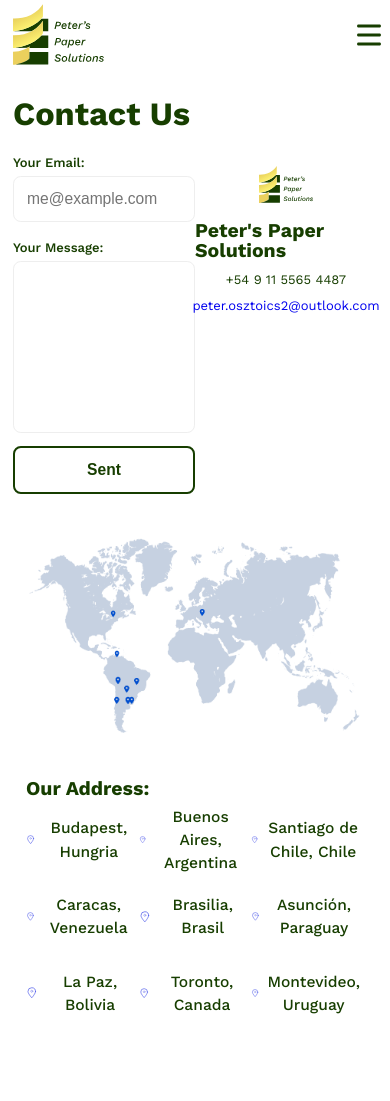
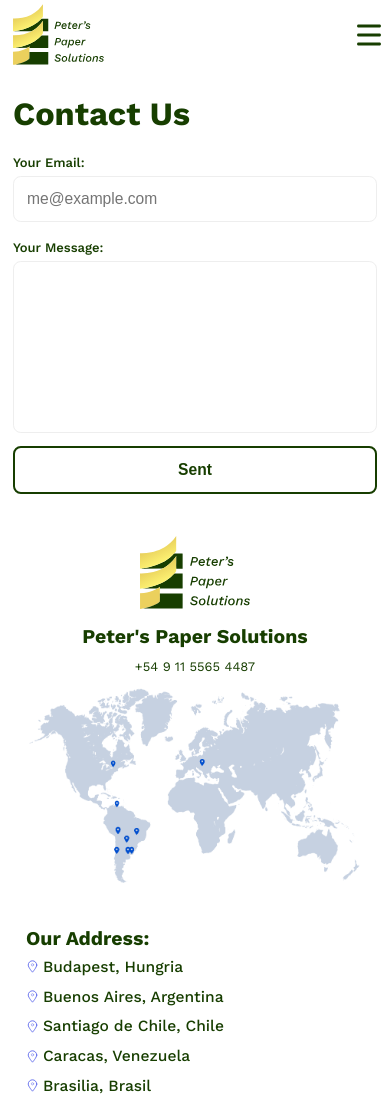
Before and after one commit to eliseoesteverena/peter-osztoics, a plain HTML site: page contact.html in a window 390 px wide. Shown: the top 1101 px of the page. Drawn offline with nearby package versions, Linux system fonts and the light colour scheme.

Commit message:
Contact Page Ok 1.1

```diff
--- a/styles/style.css
+++ b/styles/style.css
@@ -169,7 +169,7 @@ article .msg-article a:hover {background-color:#0D2400;color:#F2EB5E;}
 .contact .row img {max-width: 30%;margin-top: 1.3rem;}
 .address>div {min-height: 10rem;display: flex;flex-direction: column;line-height: 1.5;}
 .info-address h3 {display: flex;align-items: center;margin-bottom: .5rem;font-size: 1.2rem;font-weight: 500;}
-.info-address h3 svg {max-height: 1rem;margin-right: .3rem;}
+.info-address h3 svg {height: 1rem;margin-right: .3rem;}
 .address .grid {display: grid; grid-template-columns: repeat(3, 1fr); grid-template-rows: repeat(3, 1fr); grid-column-gap: 0px; grid-row-gap: 0px; font-size: 1rem;width: 100%;}
 
 .img-content {width: 50%;}
@@ -218,6 +218,9 @@ article .msg-article a:hover {background-color:#0D2400;color:#F2EB5E;}
     .info-address > div {width: 100%;}
     .presentation-about {flex-direction: column;}
     .presentation-about div>span {font-size: 2.5rem;}
-
+    .contact .row {flex-direction: column;}
+    .contact .row>* {width: 100%;}
+    .address .grid {font-size: 1rem;display: flex;flex-direction: column;}
+    .contact .row>div:not(:first-child) {max-height: 150px;}
     .presentation-about div:first-child {align-items: center; padding: 0; }
 }
```
